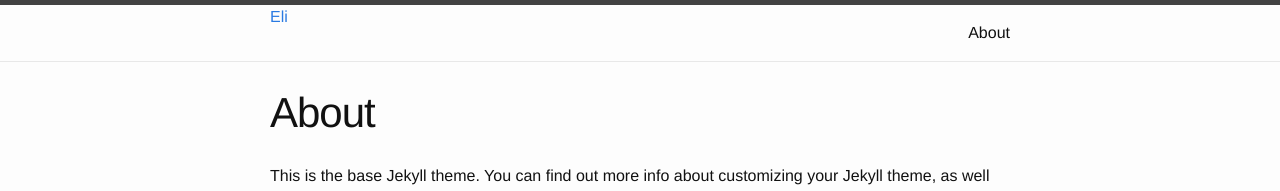
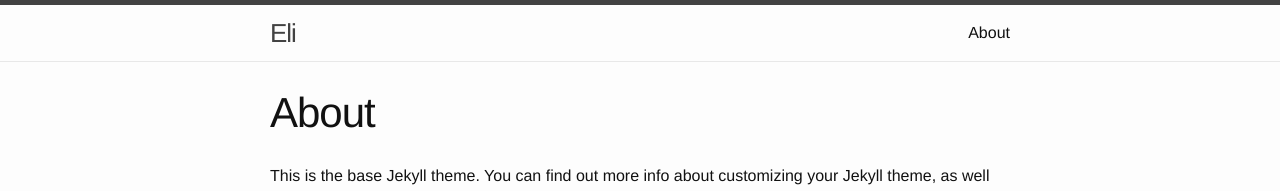
Before and after one commit to Supernaturalist/supernaturalist.github.io, a Jekyll site: the page built from about.md, in a window 1280 px wide. Shown: the top 191 px of the page. Built offline with Jekyll 4.4.1, drawn with Linux system fonts in a browser that asks for light colours.

Commit message:
Update header.html

```diff
--- a/_includes/header.html
+++ b/_includes/header.html
@@ -2,7 +2,7 @@
 
   <div class="wrapper">
 
-    <a  href="{{ site.baseurl }}/">Eli</a>
+    <a class="site-title" href="{{ site.baseurl }}/">Eli</a>
  <!-- ^ class="site-title"   was here-->
     <nav class="site-nav">
       <a href="#" class="menu-icon">
```
